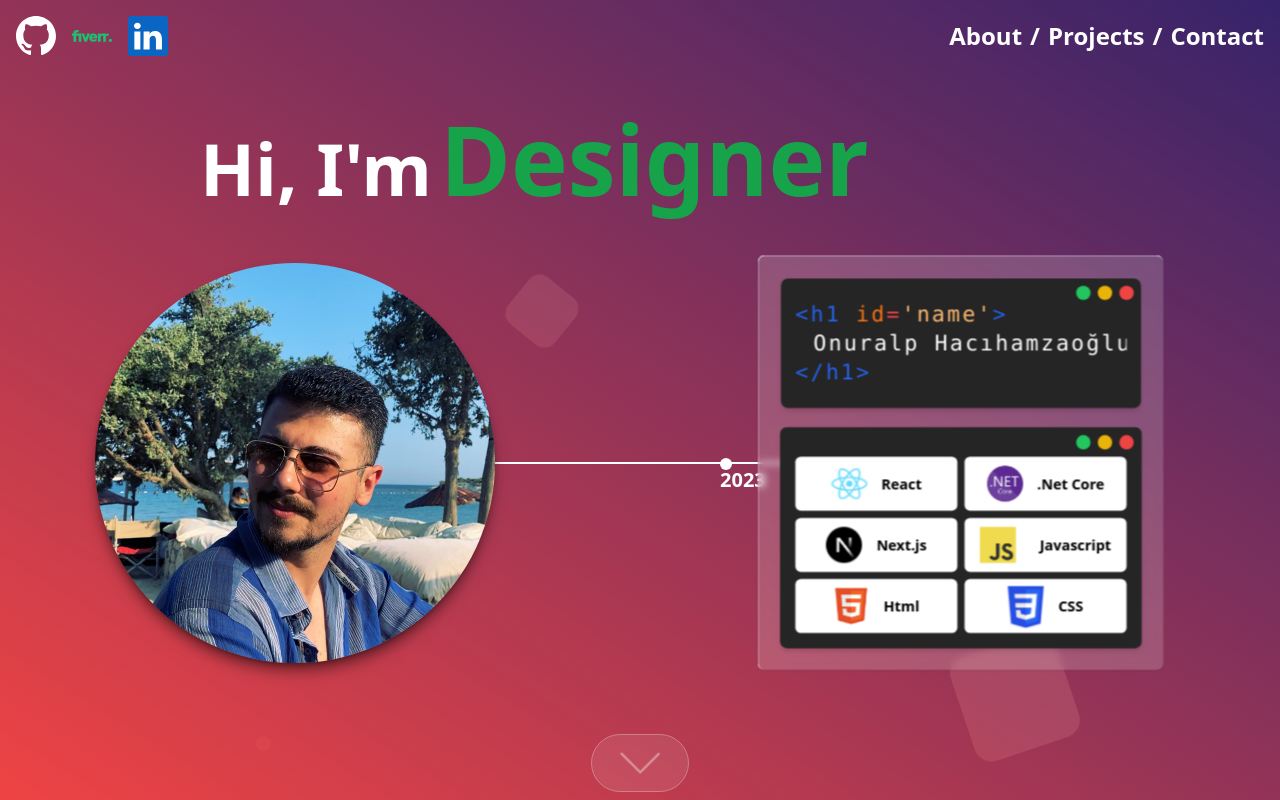
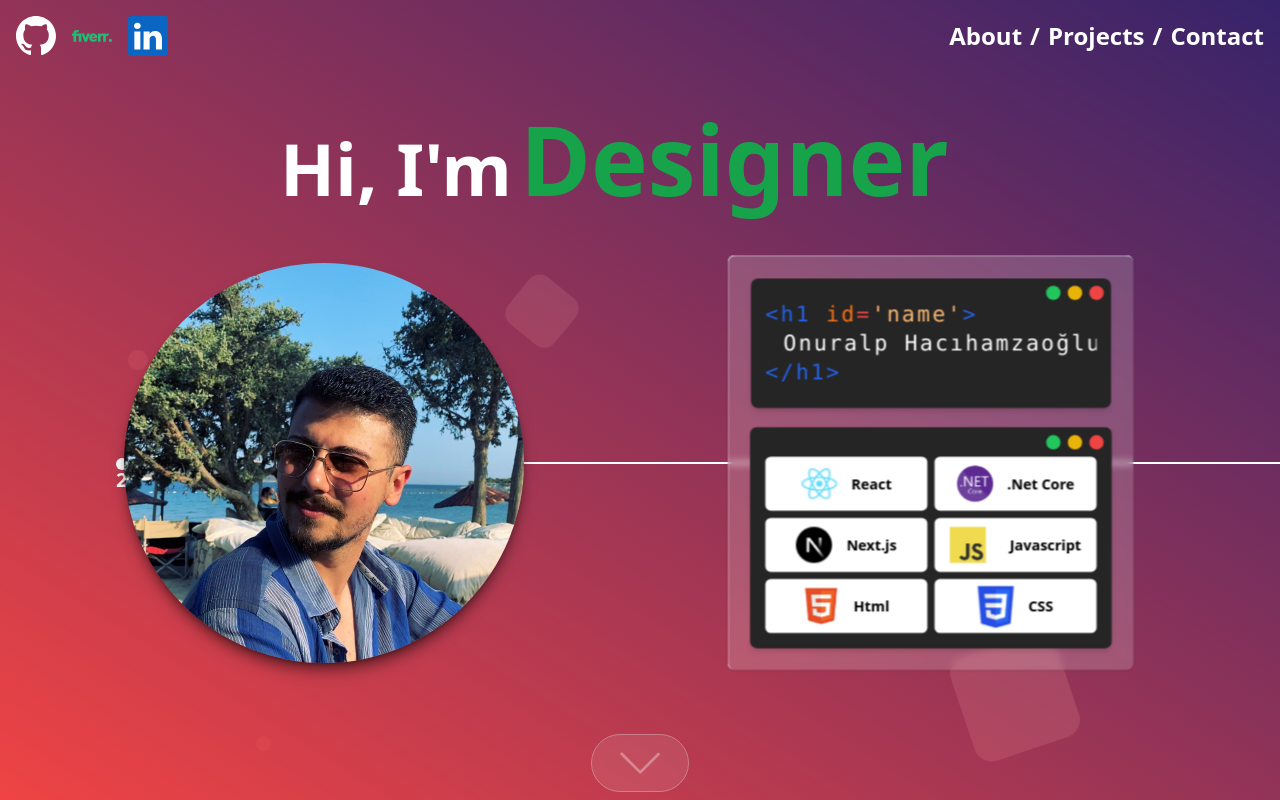
Before and after one commit to onuralphho/onuralphho, a React (Vite) app: page / in a window 1280 px wide. Built offline with nearby package versions, Linux system fonts and the light colour scheme.

Commit message:
Line bug fix

```diff
--- a/src/components/sections/Info.tsx
+++ b/src/components/sections/Info.tsx
@@ -40,7 +40,7 @@ const Info = () => {
 				variants={skillsVariants}
 				initial="hidden"
 				animate={controls}
-				className="flex gap-2  justify-start items-center md:pl-40 flex-wrap">
+				className="flex gap-2  justify-start items-center md:pl-60 flex-wrap">
 				<span className="text-4xl md:text-7xl font-bold text-white ">Hi, I'm </span>
 				<span className="flex flex-col gap-7 md:gap-10 font-bold h-20   md:h-28 overflow-hidden">
 					{selfInfo.map((i, index) => (
@@ -56,7 +56,7 @@ const Info = () => {
 			</motion.div>
 
 			<div
-				className="flex relative w-full gap-3 lg:gap-60 max-md:flex-col  max-md:items-center items-center md:justify-center"
+				className="flex relative w-full gap-3  max-md:flex-col  max-md:items-center items-center md:justify-around"
 				style={{ zIndex: "2" }}>
 				<motion.div
 					ref={ref}
@@ -72,12 +72,14 @@ const Info = () => {
 						className="max-md:hidden  rounded-full max-md:max-w-[150px] shadow-lg shadow-[rgba(0,0,0,0.5)]"
 					/>
 				</motion.div>
-				<div className="max-md:hidden absolute inset-0 left-20 my-auto w-[1000px] -z-10 h-0.5 bg-white">
+
+				{/* Timeline */}
+				<div className="max-md:hidden absolute inset-0 left-20 my-auto w-[1400px] -z-10 h-0.5 bg-white">
 					<div className="hover:w-4 group transition-all absolute w-3 aspect-square bg-white rounded-full -left-1 -top-[4px]">
 						<div className="group-hover:opacity-100 text-white text-xl font-semibold absolute left-0 top-2">{2019}</div>
 
 					</div>
-					<div className="hover:w-4 group transition-all absolute w-3 aspect-square bg-white rounded-full left-[600px] -top-[4px]">
+					<div className="hover:w-4 group transition-all absolute w-3 aspect-square bg-white rounded-full left-[800px] -top-[4px]">
 						<div className="group-hover:opacity-100 text-white text-xl font-semibold absolute  top-2">{new Date().getFullYear()	}</div>
 
 					</div>
```
